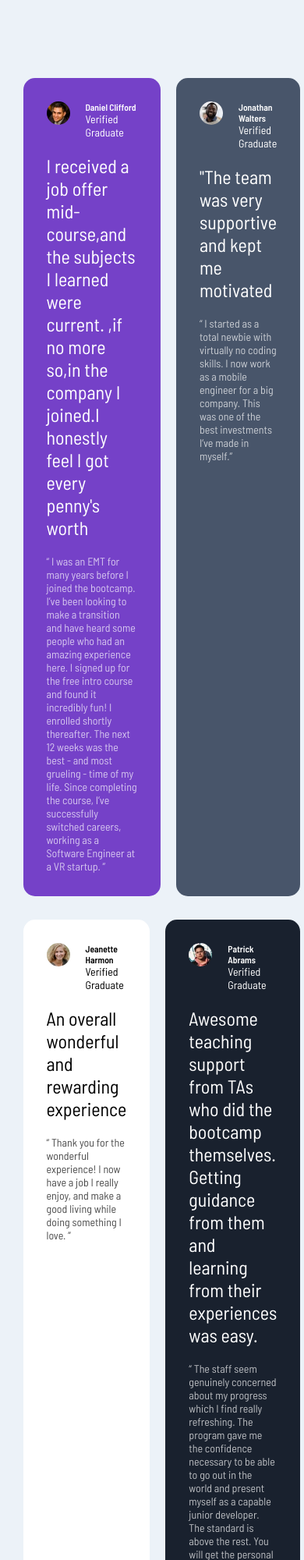
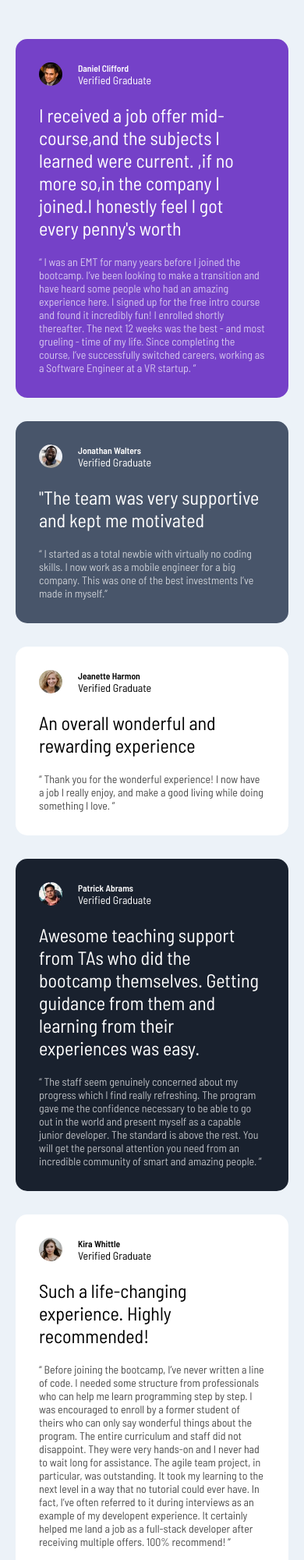
Before and after one commit to Aishwarya-Dhuri/Frontend-mentor-challenges, a plain HTML site: page testimonials-grid-section/index.html in a window 390 px wide. Shown: the top 2000 px of the page at 78% size. Drawn offline with Linux system fonts and the light colour scheme.

Commit message:
testimonials challenge added to home page

```diff
--- a/main.js
+++ b/main.js
@@ -18,6 +18,11 @@ const projects = [
 		name: 'pricing-toggle-component',
 		github:
 			'https://github.com/Aishwarya-Dhuri/Frontend-mentor-challenges/tree/master/pricing-toggle-component'
+	},
+	{
+		name: 'testimonials-grid-section',
+		github:
+			'https://github.com/Aishwarya-Dhuri/Frontend-mentor-challenges/tree/master/testimonials-grid-section'
 	},
 
 ];
--- a/testimonials-grid-section/css/style.scss
+++ b/testimonials-grid-section/css/style.scss
@@ -96,5 +96,47 @@ p{
 }
 .rightsec .whitecard{
     margin: 0 10px;
-flex-basis: 100%;
+    flex-basis: 100%;
 }
+@media screen and (max-width: 768px) {
+    .container{
+        display: initial;
+    }
+    .leftsec,.rightsec{
+        flex:1
+    }
+    .leftsec {
+        .purplecard,.darkgreycard,.whitecard,.blackcard{
+            flex-basis: 100%;
+        }
+    }
+    .rightsec .whitecard{
+        margin-top: 30px;
+    }
+
+}
+@media screen and (max-width: 575px) {
+    .leftsec,.rightsec{
+        margin-left: 20px;
+        margin-right: 20px;
+    }
+    .top2{
+        margin-top: 50px;
+    }
+    .bottom2{
+        margin:0 0 0 0
+    }
+    .top2,.bottom2{
+        display: initial;
+
+        .card{
+            margin:0 0 30px 0;
+        }
+    }
+    .rightsec .whitecard{
+        margin:0;
+    }
+    .rightsec{
+        margin-bottom: 30px;
+    }
+}
```
Also changed, not shown: testimonials-grid-section/css/style.css, 1 other file.
